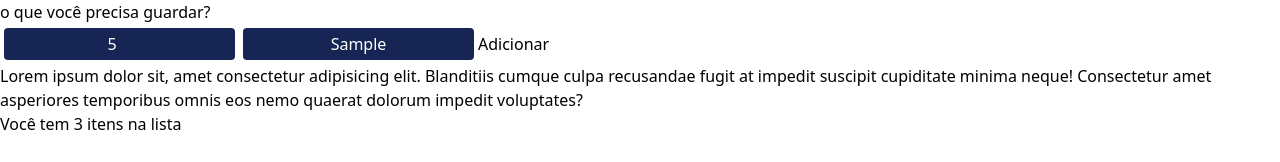
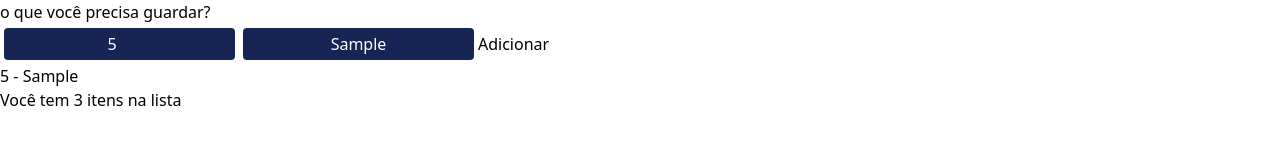
Before and after one commit to muritadb/espaco-mulher, a React (Vite) app: page / in a window 1280 px wide. Both pictures are taken after typing "5", "Sample" into the empty fields and a click on the button "Adicionar". Shown: the part 324-486 px from the top of the page. Built offline with nearby package versions, Linux system fonts and the light colour scheme.

Commit message:
add state for array items

```diff
--- a/src/App.jsx
+++ b/src/App.jsx
@@ -1,10 +1,19 @@
+import { useState } from 'react';
 import logo from './images/logo-espaco-mulher.png';
 
 const App = () => {
+  const [items, setItems] = useState([])
 
   const handleSubmit = (e) => {
     e.preventDefault()
-    console.log('submetido')
+
+    const { quantity, text } = e.target.elements
+
+    //TODO: não to sabendo adicionar no array
+    setItems(() => ([{ q: quantity, t: text }]))
+
+    console.log('submetido', quantity.value, text.value)
+    console.log('items= ', items)
   }
 
 
@@ -32,11 +41,16 @@ const App = () => {
         </section>
       </main>
       <div className='flex flex-col h-[694px]'>
-        <div className='flex-1 bg-orange-200'>
-          <p>
-            Lorem ipsum dolor sit, amet consectetur adipisicing elit. Blanditiis cumque culpa recusandae fugit at impedit suscipit cupiditate minima neque! Consectetur amet asperiores temporibus omnis eos nemo quaerat dolorum impedit voluptates?
-          </p>
-        </div>
+        <ul className='flex-1 bg-orange-200'>
+          {items.map(({ q, t }, i) => {
+            return (
+              <li
+                key={i}
+              >
+                {q.value} - {t.value}
+              </li>)
+          })}
+        </ul>
 
         <footer className='h-36 bg-blue-900 m-0'>
           <p>Você tem 3 itens na lista </p>
```
